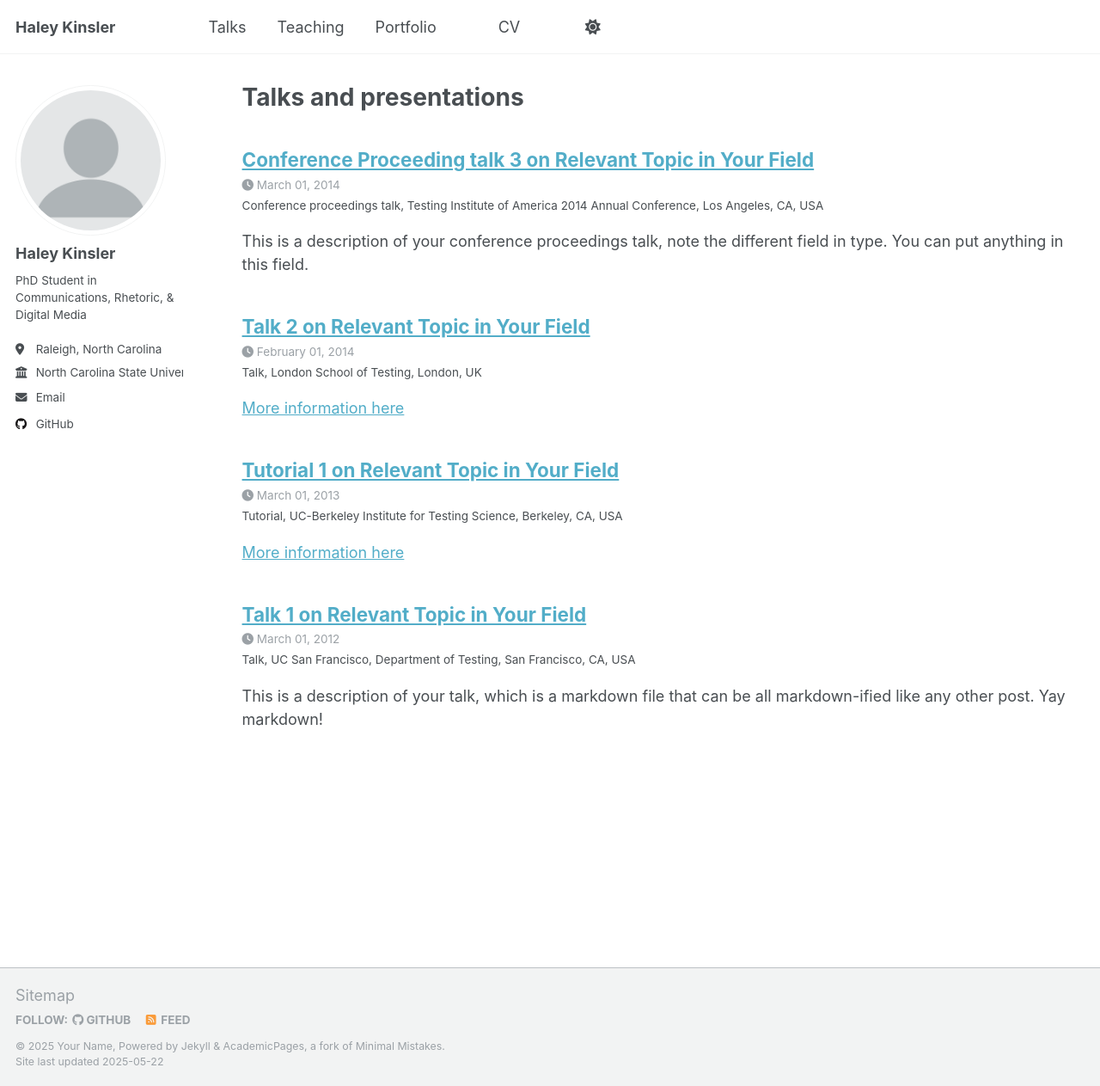
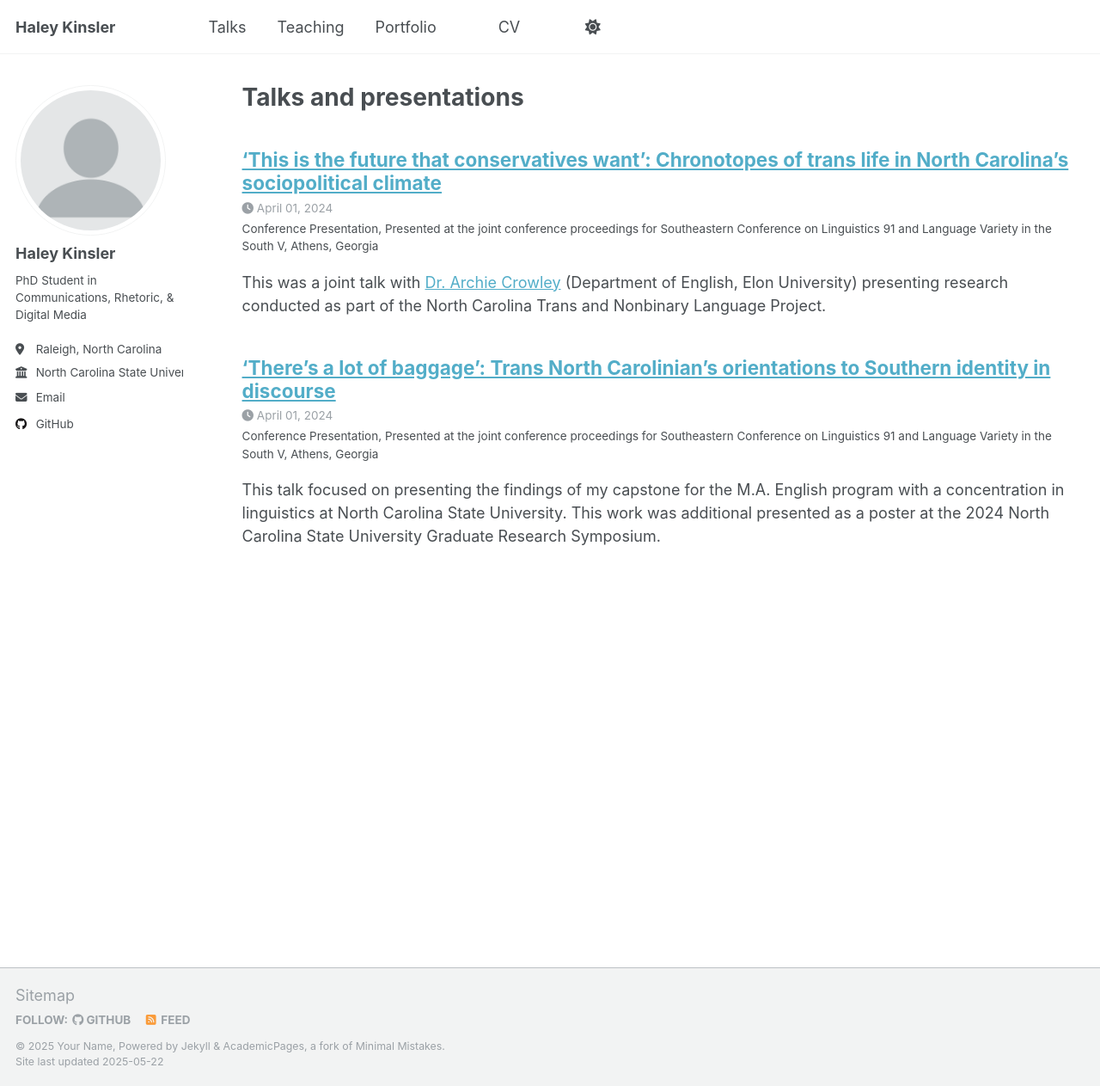
Before and after one commit to hmkinsler/hmkinsler.github.io, a Jekyll site: the page built from _pages/talks.html, in a window 1280 px wide and 1263 px high. Shown: the whole window at 86% size. Built offline with Jekyll 4.4.1, drawn with Linux system fonts in a browser that asks for light colours.

Commit message:
Updates page to include conference talks

```diff
--- a/_talks/2012-03-01-talk-1.md
+++ /dev/null
@@ -1,11 +0,0 @@
----
-title: "Talk 1 on Relevant Topic in Your Field"
-collection: talks
-type: "Talk"
-permalink: /talks/2012-03-01-talk-1
-venue: "UC San Francisco, Department of Testing"
-date: 2012-03-01
-location: "San Francisco, CA, USA"
----
-
-This is a description of your talk, which is a markdown file that can be all markdown-ified like any other post. Yay markdown!
--- a/_talks/2013-03-01-tutorial-1.md
+++ /dev/null
@@ -1,13 +0,0 @@
----
-title: "Tutorial 1 on Relevant Topic in Your Field"
-collection: talks
-type: "Tutorial"
-permalink: /talks/2013-03-01-tutorial-1
-venue: "UC-Berkeley Institute for Testing Science"
-date: 2013-03-01
-location: "Berkeley, CA, USA"
----
-
-[More information here](http://exampleurl.com)
-
-This is a description of your tutorial, note the different field in type. This is a markdown files that can be all markdown-ified like any other post. Yay markdown!
--- a/_talks/2014-02-01-talk-2.md
+++ /dev/null
@@ -1,13 +0,0 @@
----
-title: "Talk 2 on Relevant Topic in Your Field"
-collection: talks
-type: "Talk"
-permalink: /talks/2014-02-01-talk-2
-venue: "London School of Testing"
-date: 2014-02-01
-location: "London, UK"
----
-
-[More information here](http://example2.com)
-
-This is a description of your talk, which is a markdown files that can be all markdown-ified like any other post. Yay markdown!
--- a/_talks/2014-03-01-talk-3.md
+++ /dev/null
@@ -1,11 +0,0 @@
----
-title: "Conference Proceeding talk 3 on Relevant Topic in Your Field"
-collection: talks
-type: "Conference proceedings talk"
-permalink: /talks/2014-03-01-talk-3
-venue: "Testing Institute of America 2014 Annual Conference"
-date: 2014-03-01
-location: "Los Angeles, CA, USA"
----
-
-This is a description of your conference proceedings talk, note the different field in type. You can put anything in this field.
--- /dev/null
+++ b/_talks/2024-04-secol-1.md
@@ -0,0 +1,31 @@
+---
+title: "'There's a lot of baggage': Trans North Carolinian's orientations to Southern identity in discourse"
+collection: talks
+type: "Conference Presentation"
+permalink: /talks/2024-04-secol-1
+venue: "Presented at the joint conference proceedings for Southeastern Conference on Linguistics 91 and Language Variety in the South V"
+date: 2024-04-01
+location: "Athens, Georgia"
+---
+
+This talk focused on presenting the findings of my capstone for the M.A. English program with a concentration in linguistics at North Carolina State University. This work was additional presented as a poster at the 2024 North Carolina State University Graduate Research Symposium.
+
+You can download the slides [here](http://hmkinsler.github.io/files/SECOL_LAVIS_presentation_1).
+
+You can read the capstone [here](http://hmkinsler.github.io/files/Kinsler_Capstone_S24).
+
+Talk Abstract
+======
+
+Trans linguistics, a growing discipline, centers the lived experiences of transgender, nonbinary, and gender diverse people and allows them the space and agency to document their experiences with language (Zimman 2020). Previously, research on the linguistic practices of trans communities has focused on large cities in the Western and Northeastern United States, leading to erasure of the rich and complex lives of trans people who live in the Southern United States, leaving many of their experiences yet to be documented (Stone 2018). This erasure has contributed to a centering of the experiences of transgender communities in larger cities on the West Coast, with much to be explored about trans communities in other parts of the United States, particularly rural areas and regions that have experienced historical disinvestment.
+
+In this paper, I use a discourse analysis approach to evaluate fifteen sociolinguistic interviews that were collected as part of the North Carolina Trans and Nonbinary Language Project. From these interviews, I show that transgender, nonbinary, and gender diverse people in North Carolina utilize a variety of discursive strategies to negotiate their orientation to Southern identity. Drawing on the stance alignment framework (Du Bois 2007), I show how participants take variable stances in relation to Southern identity. In some cases, participants rejected stigmatized characteristics that have been indexed to Southern identities, such as conservatism or anti-LGBTQIA+ sentiment. In other cases, participants indicated that their Southern identity allows them to combat these dominant social narratives, making the experiences of trans people in the South more visible. Overall, this paper explores the complex contextual circumstances and ideologies that speakers draw on while negotiating their identities as gender diverse people in relationship with Southern identity.
+
+As a transgender researcher, my role in this analysis has been to shed light on the rich linguistic practices that I see members of my community in North Carolina engaging in, particularly given the historic anti-LGBTQIA+ sentiment associated with the South that positions LGBTQIA+ people in opposition to Southern identity (Smith 1997). This work highlights the linguistic agency of transgender communities in North Carolina and the ways in which people utilize language in acts of identity construction, resistance, and expressions of trans joy. Given the ongoing political tension in North Carolina around trans people, especially in the form of anti-trans legislation, this research seeks to illuminate our linguistic resilience in the changing Southern sociopolitical landscape.
+
+Photos from Talk
+======
+
+![Haley Kinsler is depicted behind a podium at the end of their talk. A projector screen to the left of the podium features the final slide of their presentation which includes their acknowledgments for their capstone research project.](/images/research/capstone-talk-1.jpg)
+
+![Haley Kinsler is pictured speaking behind the podium while they present a slide from the presentation titled "Trans life in North Carolina."](/images/research/capstone-talk-2.jpg)
--- /dev/null
+++ b/_talks/2024-04-secol-2.md
@@ -0,0 +1,29 @@
+---
+title: "'This is the future that conservatives want': Chronotopes of trans life in North Carolina's sociopolitical climate"
+collection: talks
+type: "Conference Presentation"
+permalink: /talks/2024-04-secol-2
+venue: "Presented at the joint conference proceedings for Southeastern Conference on Linguistics 91 and Language Variety in the South V"
+date: 2024-04-01
+location: "Athens, Georgia"
+---
+
+This was a joint talk with [Dr. Archie Crowley](https://www.archiecrowley.com/) (Department of English, Elon University) presenting research conducted as part of the North Carolina Trans and Nonbinary Language Project.
+
+You can download the slides [here](http://hmkinsler.github.io/files/SECOL_LAVIS_presentation_2).
+
+Talk Abstract
+======
+
+Popular representations of U.S. trans communities maintain that trans people in the U.S. South desire to move to large urban centers in the West and North. However, a growing body of research has explored how trans people have chosen to stay and make their lives in the South (Abelson 2019, Rogers 2020, Crowley 2023). Despite growing research on trans and nonbinary people in the region, the specific linguistic challenges of trans recognition in the Southeastern United States remain under-examined. In this presentation, we analyze fifteen sociolinguistic interviews collected as part of the North Carolina Trans and Nonbinary Language Project. These interviews were conducted with transgender, nonbinary, and gender diverse individuals currently living in North Carolina. We show how participants discursively navigate the tension of the changing sociopolitical climate of the South through Bakhtin’s (1981) concept of the chronotope, which highlights the ways that “space, time, and models of personhood are linked in narrative frameworks” (Rosa 2015, p.109).
+
+In mainstream representations, the South is tied to “stereotypical qualities of moral and linguistic backwardness” (Chun 2018, p.425, emphasis ours), whereas queer life is often oriented to a queer futurity (Muñoz 2009). As interview participants grapple with whether or not it will remain hospitable to live in North Carolina for trans people, they draw on chronotopes that link trans life in the South to fraught pasts and possible futures. We find that, on the one hand, participants express worries about an anti-trans trajectory for the state. In this way, they narrate a temporal trajectory between previous NC state legislation, ongoing legislation in other states, and concerns about the future in NC. On the other hand, participants contest the chronotope of the “outdated” or “backwards” South and instead articulate the benefits of staying and building community in the region.
+
+As of August 2023, three bills (HB 808, HB 574, and SB 49) have been passed in North Carolina targeting trans children and trans people in sports, demonstrating that anti-trans sentiment in the region is ongoing. Importantly, we show how participants discursively link the challenges of the past, present, and future of trans life in North Carolina. By demonstrating how trans and nonbinary North Carolinians make meaning within the current political climate, we contribute to the growing field of trans linguistics (Zimman 2020) and make space for stories of trans and nonbinary people in the changing South.
+
+Photos from Talk
+======
+
+![Dr. Archie Crowley and Haley Kinsler are depicted behind a podium introducing their talk. A projector screen to the left of the podium features the first slide of their presentation with a title of the talk.](/images/research/chronotopes-talk-photo-2.jpg)
+
+![Haley Kinsler is pictured speaking behind the podium while they present a slide from the presentation. Dr. Archie Crowley stands to the right side of the podium.](/images/research/chronotopes-talk-photo-1.jpg)
```
Also changed, not shown: _teaching/early-childhood-teaching.md (+1 -1 lines), images/research/capstone-talk-1.jpg (added), images/research/capstone-talk-2.jpg (added), images/research/chronotopes-talk-photo-1.jpg (added), images/research/chronotopes-talk-photo-2.jpg (added), 9 other files.
